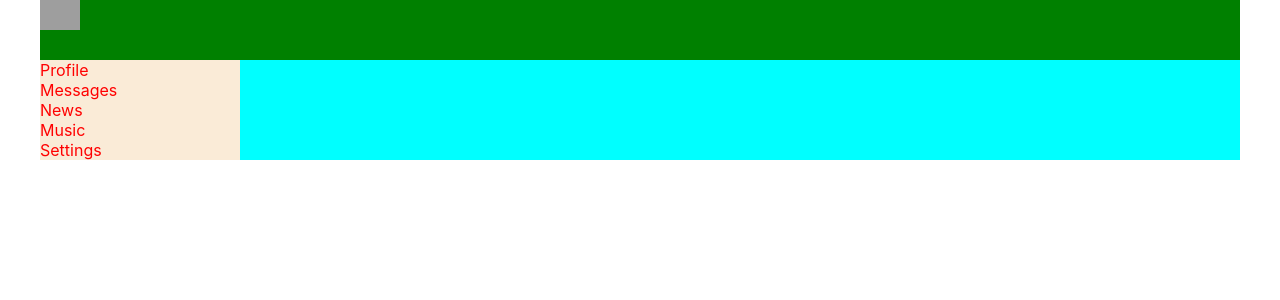
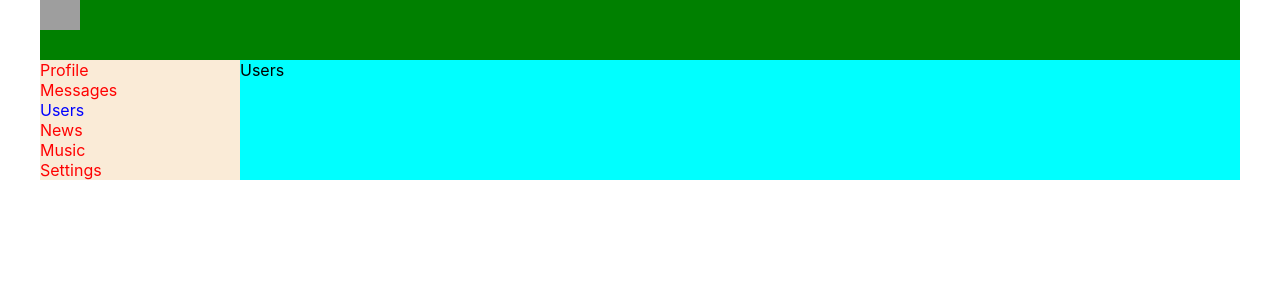
Before and after one commit to AlexandrDubiaga/Network, a React (Create React App) app: page /users in a window 1280 px wide. Shown: the top 300 px of the page. Built offline with nearby package versions, Linux system fonts and the light colour scheme; grey boxes are pictures that could not be loaded.

Commit message:
add usersReducer UserContainer Users components

```diff
--- a/src/App.js
+++ b/src/App.js
@@ -5,6 +5,7 @@ import Navbar from "./components/Navbar/Navbar";
 import Profile from "./components/Profile/Profile";
 import {BrowserRouter, Route} from "react-router-dom";
 import DialogsContainer from "./components/Dialogs/DialogsContainer";
+import UsersContainer from "./components/Users/UsersContainer";
 
 const App = props => {
     return (
@@ -13,8 +14,8 @@ const App = props => {
             <Navbar/>
             <div className="app-wrapper-content">
                 <Route path="/dialogs" render={() => <DialogsContainer store={props.store}/>}/>
-                <Route path="/profile" render={() => <Profile store={props.store}/>
-                }/>
+                <Route path="/profile" render={() => <Profile store={props.store}/>}/>
+                <Route path="/users" render={() => <UsersContainer store={props.store}/>}/>
             </div>
         </div>
     );
--- a/src/components/Navbar/Navbar.jsx
+++ b/src/components/Navbar/Navbar.jsx
@@ -13,6 +13,9 @@ const Navbar = () => {
                 <NavLink to="/dialogs" activeClassName={style.activeLink}> Messages</NavLink>
             </div>
             <div className={style.item}>
+                <NavLink to="/users" activeClassName={style.activeLink}> Users</NavLink>
+            </div>
+            <div className={style.item}>
                 <NavLink to="/news" activeClassName={style.activeLink}> News</NavLink>
             </div>
             <div className={style.item}>
--- /dev/null
+++ b/src/components/Users/Users.js
@@ -0,0 +1,11 @@
+import React from 'react';
+
+const Users = props => {
+    return (
+        <div>
+            Users
+        </div>
+    )
+}
+
+export default Users
--- /dev/null
+++ b/src/components/Users/UsersContainer.jsx
@@ -0,0 +1,16 @@
+import React from 'react';
+import {connect} from "react-redux";
+import {compose} from "redux";
+import Users from "./Users";
+
+class UsersContainer extends React.Component{
+    render(){
+        return(
+            <div>
+                <Users />
+            </div>
+        )
+    }
+}
+
+export default compose(connect(null, {}))(UsersContainer);
--- /dev/null
+++ b/src/redux/UsersReducer.js
@@ -0,0 +1,11 @@
+let initialState = {}
+const usersReducer = (state = initialState, action) => {
+    switch (action.type) {
+        default:
+            return state
+
+    }
+}
+
+
+export default usersReducer;
--- a/src/redux/redux-store.js
+++ b/src/redux/redux-store.js
@@ -1,10 +1,12 @@
 import {combineReducers, createStore} from "redux";
 import profileReducer from "./profileReducer";
 import dialogsReducer from "./dialogsReducer";
+import usersReducer from "./UsersReducer";
 
 let reducers = combineReducers({
     profilePage: profileReducer,
-    dialogsPage: dialogsReducer
+    dialogsPage: dialogsReducer,
+    usersPage:usersReducer
 })
 
 
```
